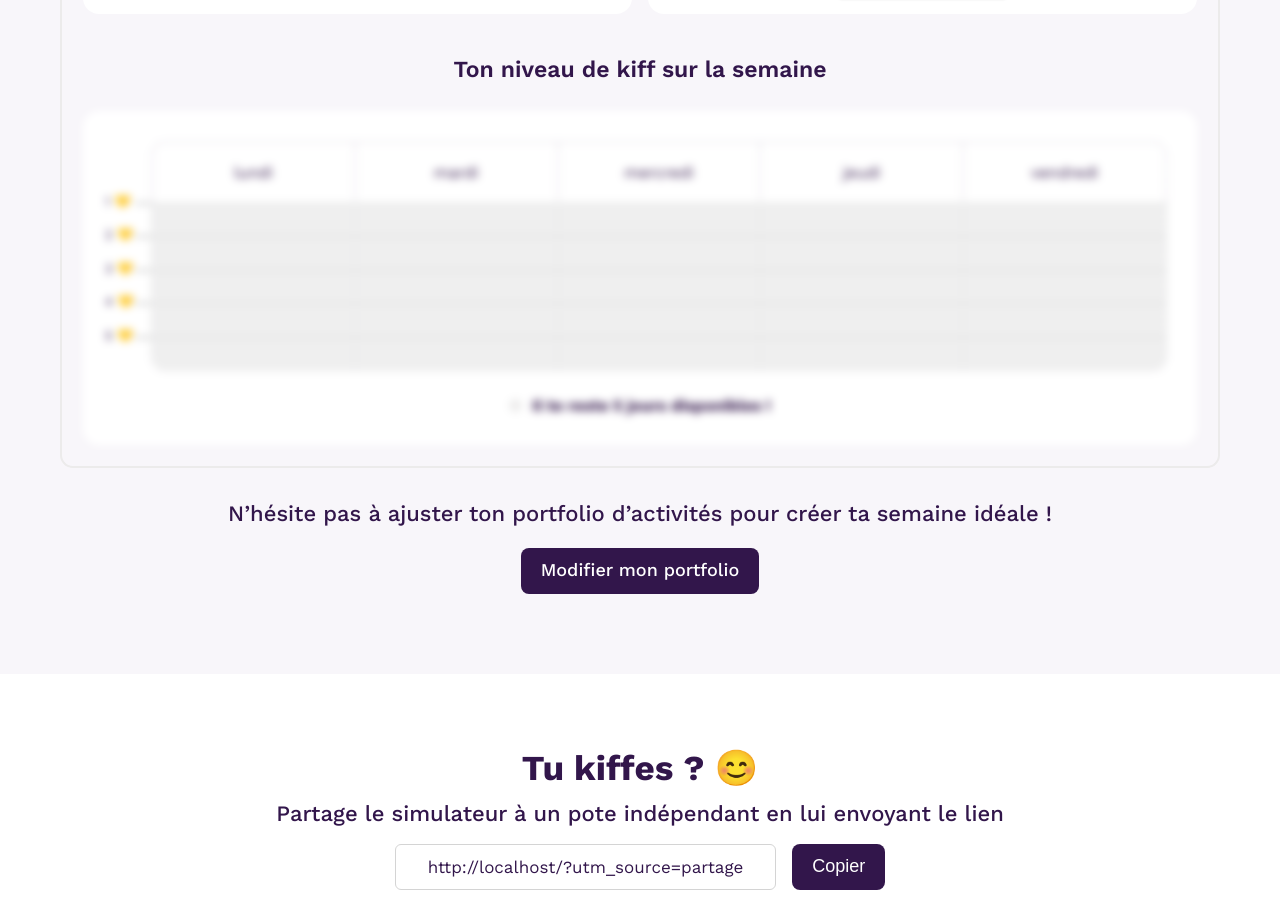
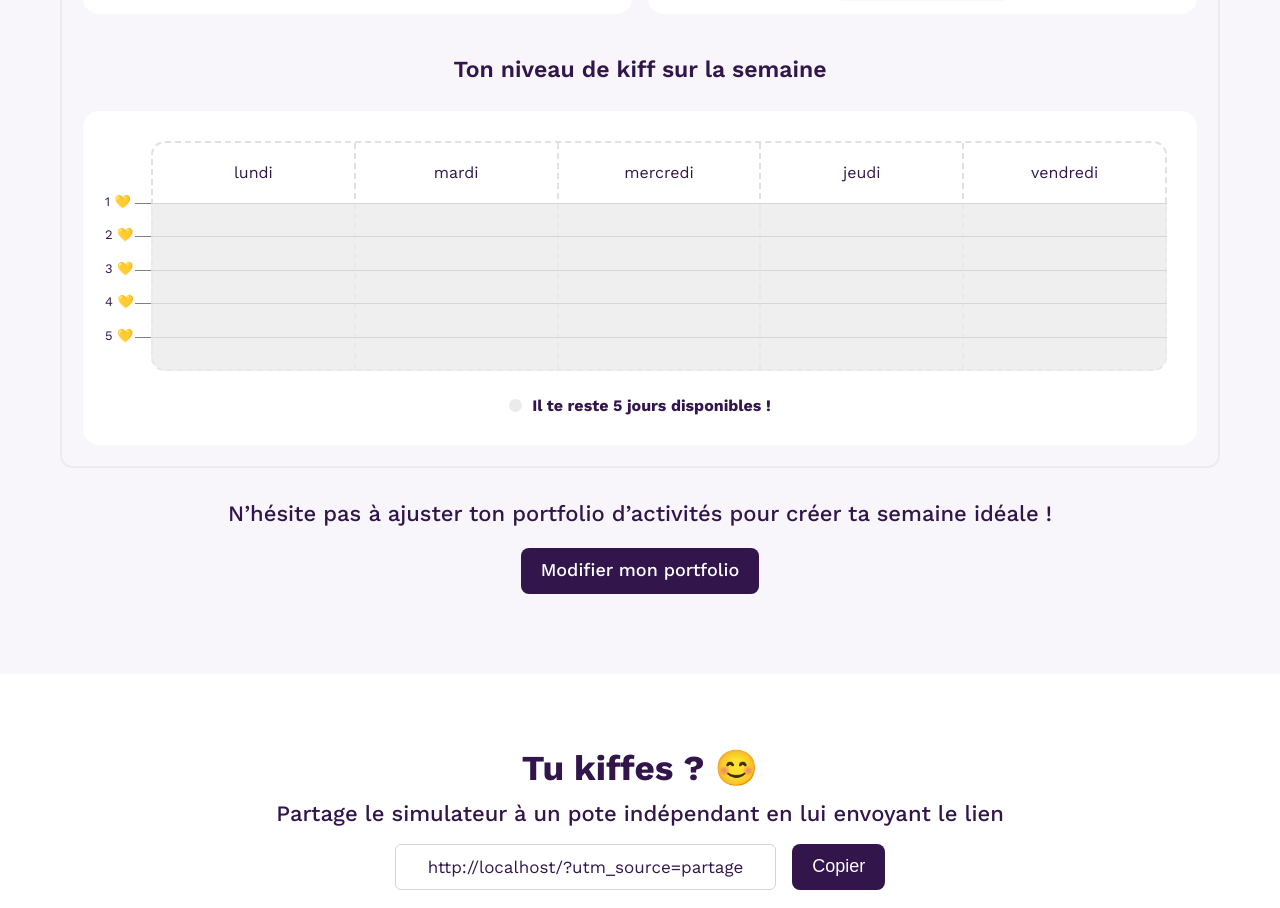
Before and after one commit to troptropcontent/freelance_revenue_simulator, a React (Vite) app in the folder frontend/: page / in a window 1280 px wide. Shown: the part 2800-3708 px from the top of the page. Built offline with nearby package versions, Linux system fonts and the light colour scheme.

Commit message:
blur when there is more days that possible

```diff
--- a/frontend/src/components/simulator/results/charts/WeekChart.tsx
+++ b/frontend/src/components/simulator/results/charts/WeekChart.tsx
@@ -211,7 +211,7 @@ const WeekChart = () => {
         flex
         flexDirection="column"
         gap={25}
-        blured={totalNumberOfDays == 0}
+        blured={remainingDays < 0}
       >
         <Container id="WeekChartContainer">
           <BackGround id="WeekChartBackground">
```
